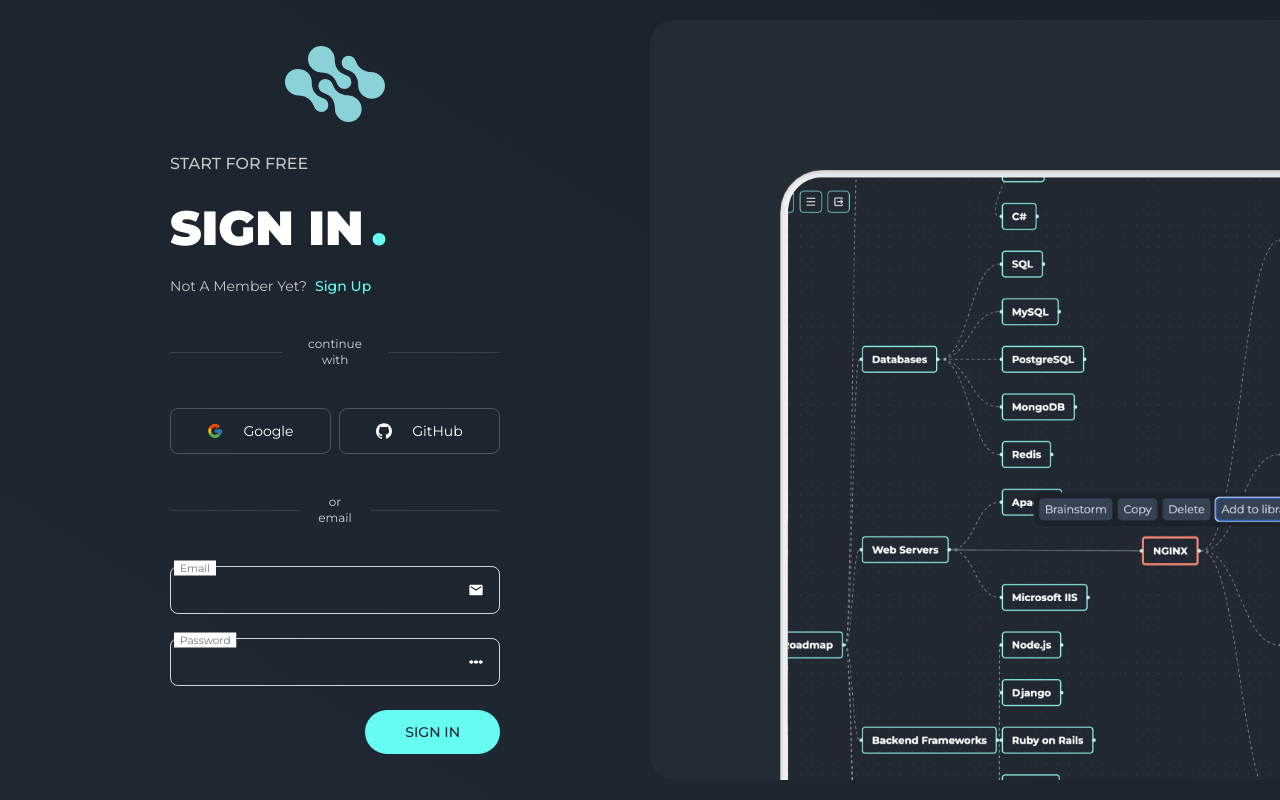
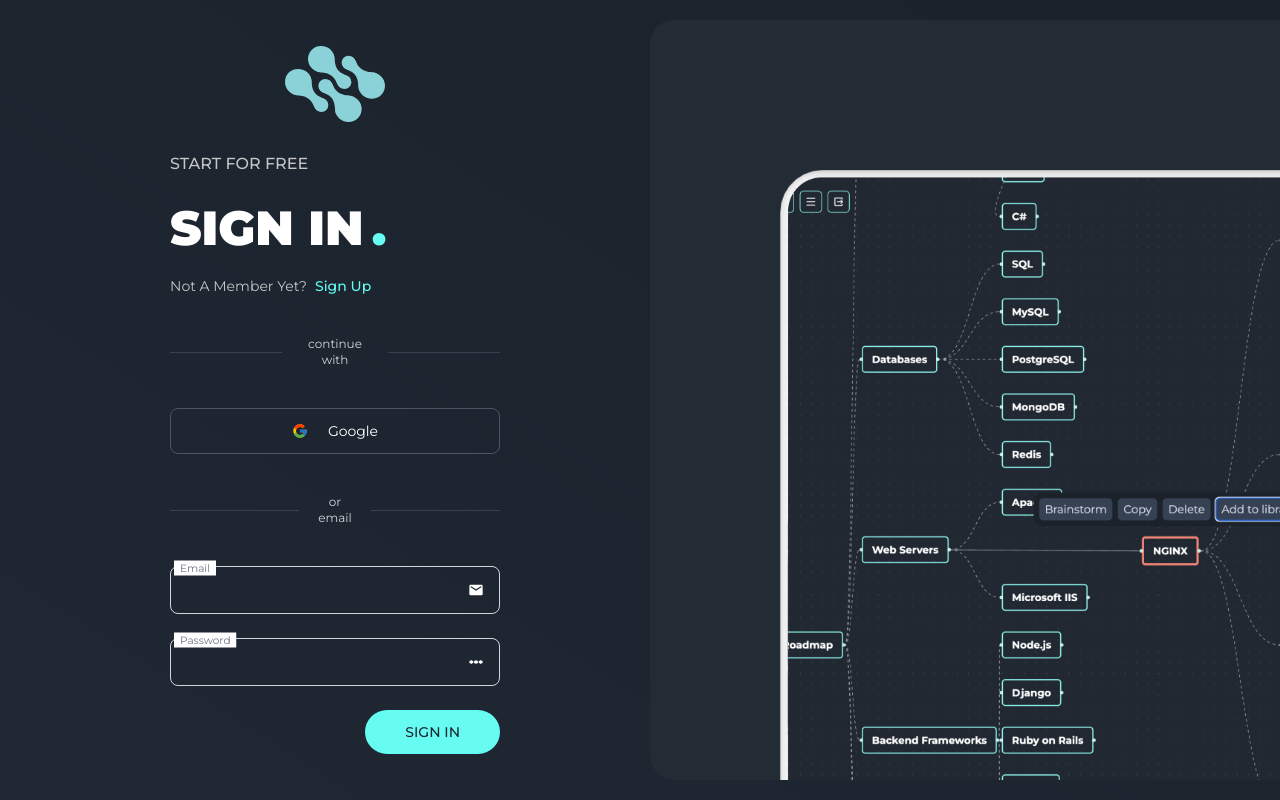
Before and after one commit to chunyulo-code/mind-chat, a Next.js app: page /signin in a window 1280 px wide. Built offline with nearby package versions, Linux system fonts and the light colour scheme; no server answers.

Commit message:
refactor(signinform): delete github signIn button

```diff
--- a/src/app/signin/SignInForm.tsx
+++ b/src/app/signin/SignInForm.tsx
@@ -3,7 +3,6 @@ import React, { useState } from "react";
 import { MdEmail } from "react-icons/md";
 import { TbPassword } from "react-icons/tb";
 import { FcGoogle } from "react-icons/fc";
-import { ImGithub } from "react-icons/im";
 import { nativeSignIn } from "../utils/firebaseAuth";
 import Link from "next/link";
 import { useRouter } from "next/navigation";
@@ -12,7 +11,7 @@ import { googleSignIn } from "../utils/firebaseAuth";
 type AccountData = {
   email: string;
   password: string;
-  [key: string]: string; // Specify other keys if needed
+  [key: string]: string;
 };
 
 const labels = [
@@ -80,18 +79,13 @@ export default function SignInForm() {
       <div className="flex gap-2">
         <button
           className="flex w-full items-center justify-center gap-5 rounded-lg border border-gray-600 py-3 hover:border-mindchat-primary"
+          type="button"
           onClick={googleSignInHandler}
         >
           <span>
             <FcGoogle />
           </span>
           <span className="text-sm">Google</span>
-        </button>
-        <button className="flex w-full items-center justify-center gap-5 rounded-lg border border-gray-600 py-3 hover:border-mindchat-primary">
-          <span>
-            <ImGithub />
-          </span>
-          <span className="text-sm">GitHub</span>
         </button>
       </div>
     );
```
